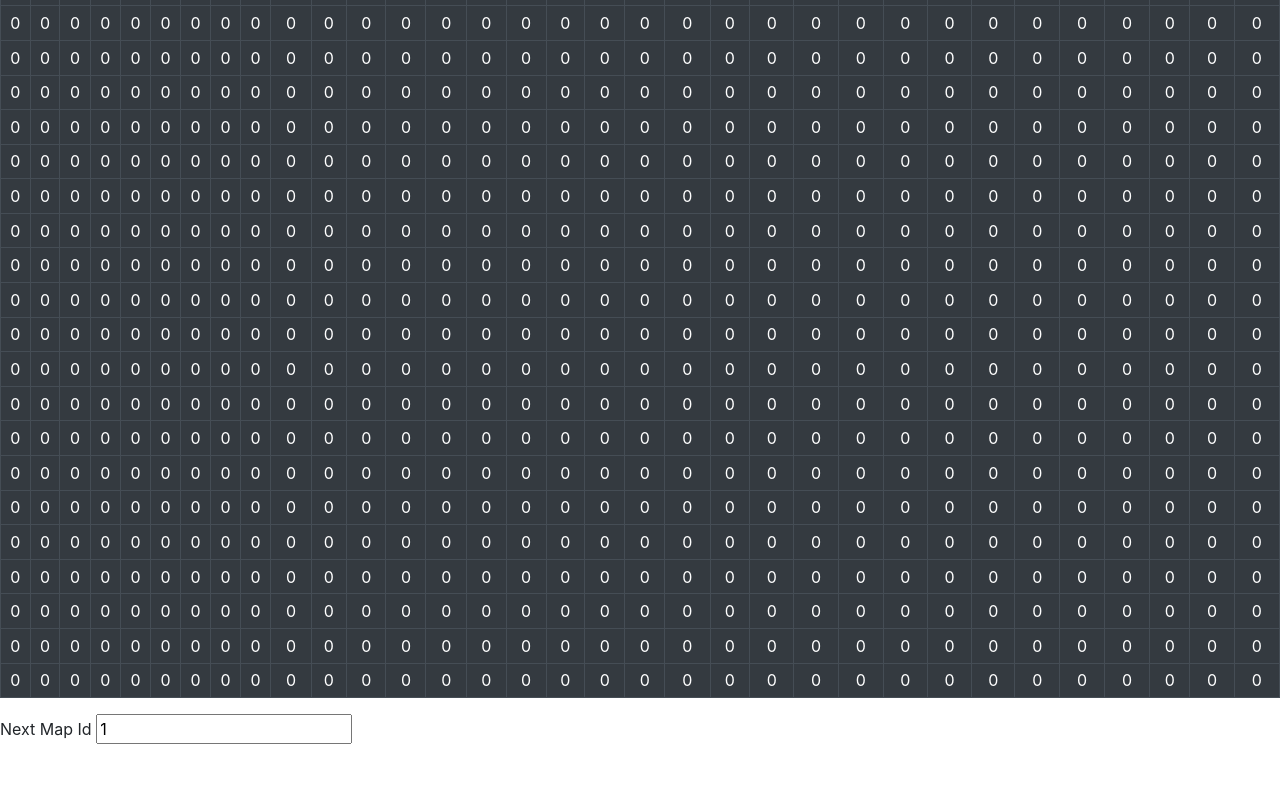
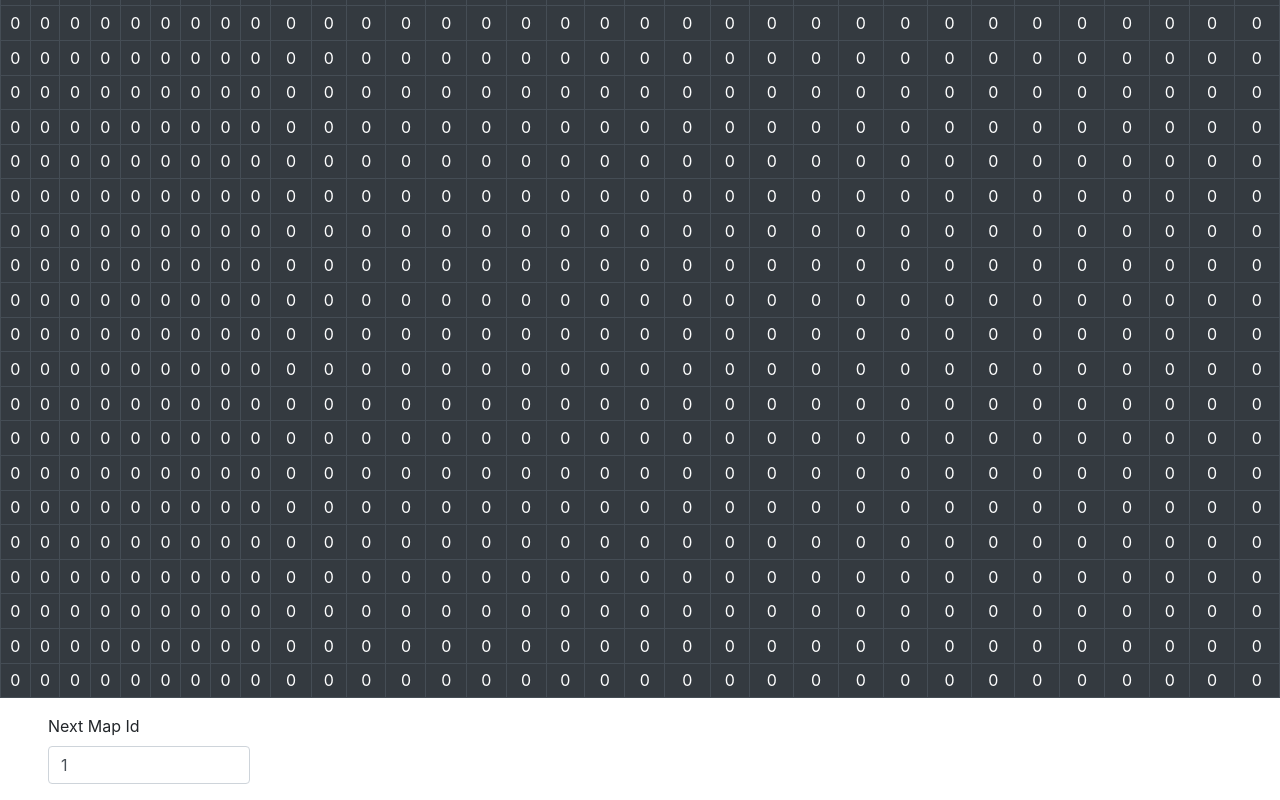
Before and after one commit to andrewdeck/Atlas, a website: page public/index.html in a window 1280 px wide. Shown: the part 480-1280 px from the top of the page. Before the commit the page ends 1229 px from the top, so only its background shows below. Drawn offline with nearby package versions, Linux system fonts and the light colour scheme; no server answers.

Commit message:
more bootstrapy

```diff
--- a/public/index.html
+++ b/public/index.html
@@ -1,12 +1,16 @@
 <!DOCTYPE html>
 <head>
+  <meta charset="utf-8">
+  <meta name="viewport" content="width=device-width, initial-scale=1, shrink-to-fit=no">
   <title>Minecraft Atlas Helper</title>
   <link rel="stylesheet" href="style.css">
   <!-- CSS only -->
   <link rel="stylesheet" href="https://stackpath.bootstrapcdn.com/bootstrap/4.5.2/css/bootstrap.min.css" integrity="sha384-JcKb8q3iqJ61gNV9KGb8thSsNjpSL0n8PARn9HuZOnIxN0hoP+VmmDGMN5t9UJ0Z" crossorigin="anonymous">
 </head>
 <body>
-  <main id="app">
+  <main id="app" class="fluid-container">
+    <div class="row">
+      <div class="col-sm">
         <table class="table table-dark table-bordered table-sm text-center">
           <thead>
             <tr>
@@ -33,10 +37,18 @@
             </tr>
           </tbody>
         </table>
-    <form>
+      </div>
+    </div>
+    <div class="row">
+      <div class="col-sm-3">
+        <form class="px-5">
+          <div class="form-group">
             <label for="map-id">Next Map Id</label>
-      <input name="map-id" v-model="nextMapId">
+            <input class="form-control" name="map-id" v-model="nextMapId">
+          </div>
         </form>
+      </div>
+    </div>
   </main>
   <script src="https://cdn.jsdelivr.net/npm/vue/dist/vue.js"></script>
   <script type="module" src="app.js"></script>
```
Lines whose indentation alone changed are shown as unchanged.
